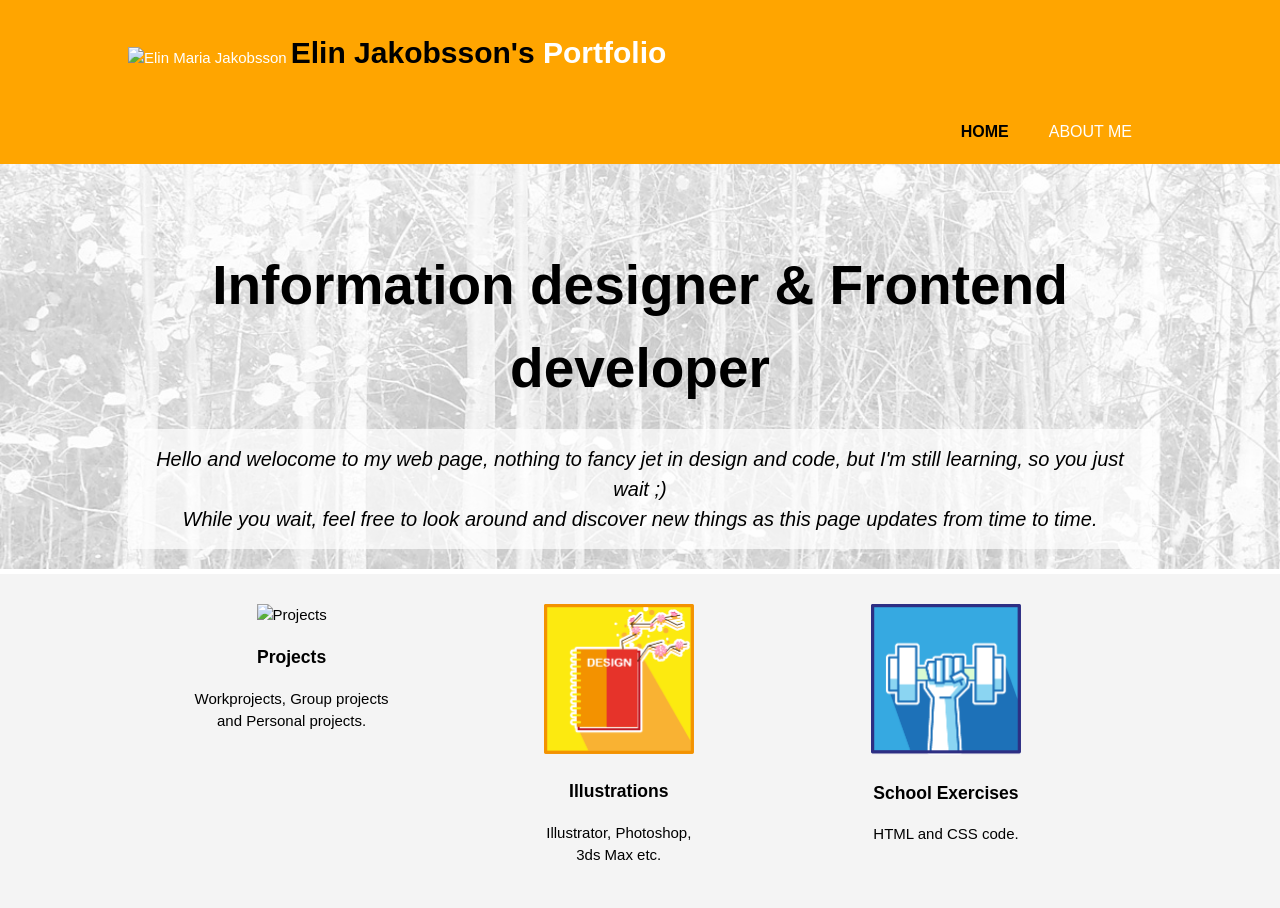
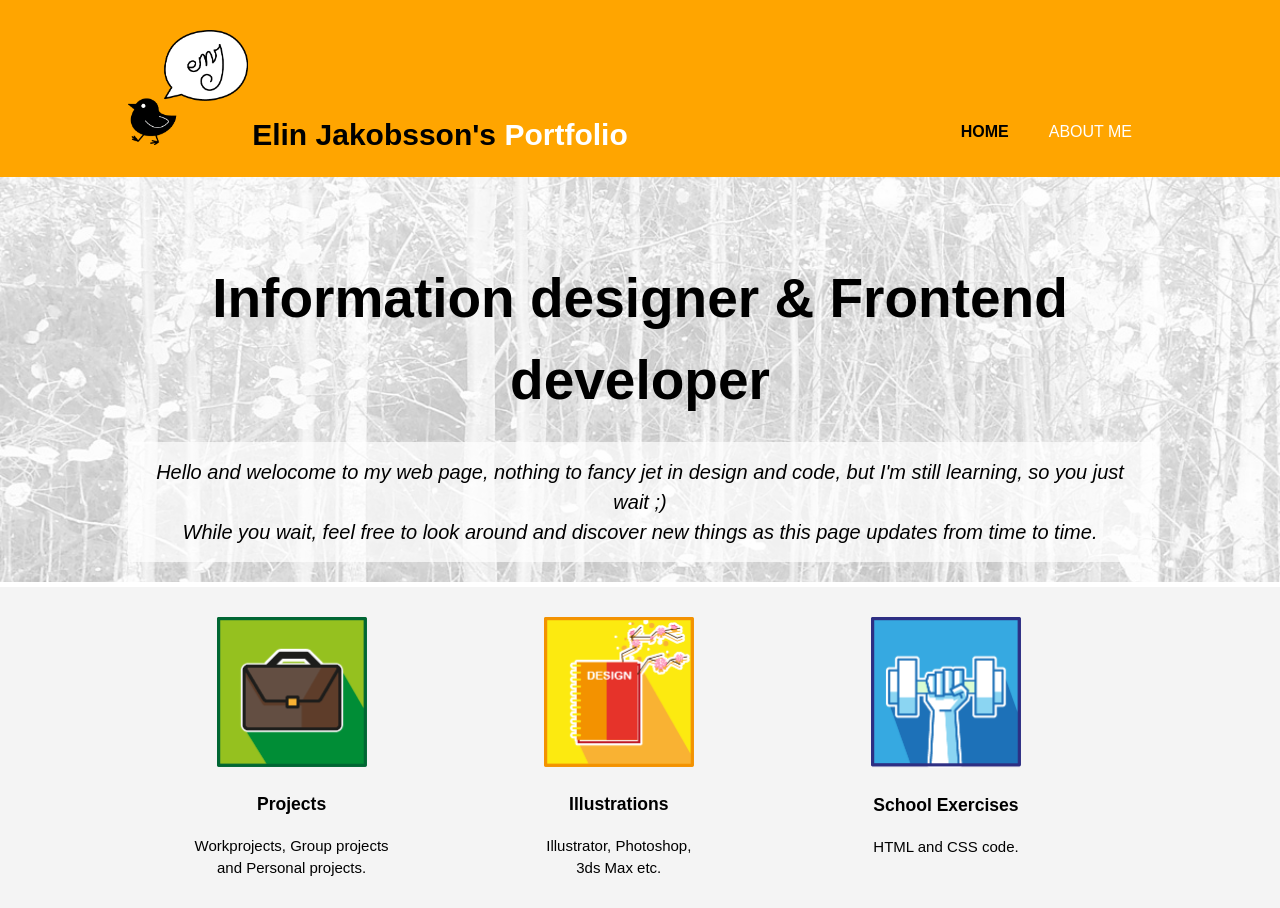
Before and after one commit to elin-jakobsson/html-exercises.html, a plain HTML site: page index.html in a window 1280 px wide. Shown: the top 908 px of the page. Drawn offline with Linux system fonts and the light colour scheme; files that its build step writes are made by us from their sources; files whose address does not match are found by name.

Commit message:
Update index.html

```diff
--- a/index.html
+++ b/index.html
@@ -13,7 +13,7 @@
     <header>
       <div class="container">
         <div id="branding">
-          <img src="./img/header-logo.png" alt="Elin Maria Jakobsson"/>
+          <img src="/header-logo.png" alt="Elin Maria Jakobsson"/>
           <h1> <span class="highlight">Elin Jakobsson's</span> Portfolio</h1>
 
         </div>
@@ -50,7 +50,7 @@
       <div class="container">
         <a href="project.html">
           <div class="box">
-            <img src="./img/bag.png" alt="Projects" title="Projects">
+            <img src="/bag.png" alt="Projects" title="Projects">
             <h3>Projects</h3>
             <p>Workprojects, Group projects <br> and Personal projects.</p>
           </div>
```
